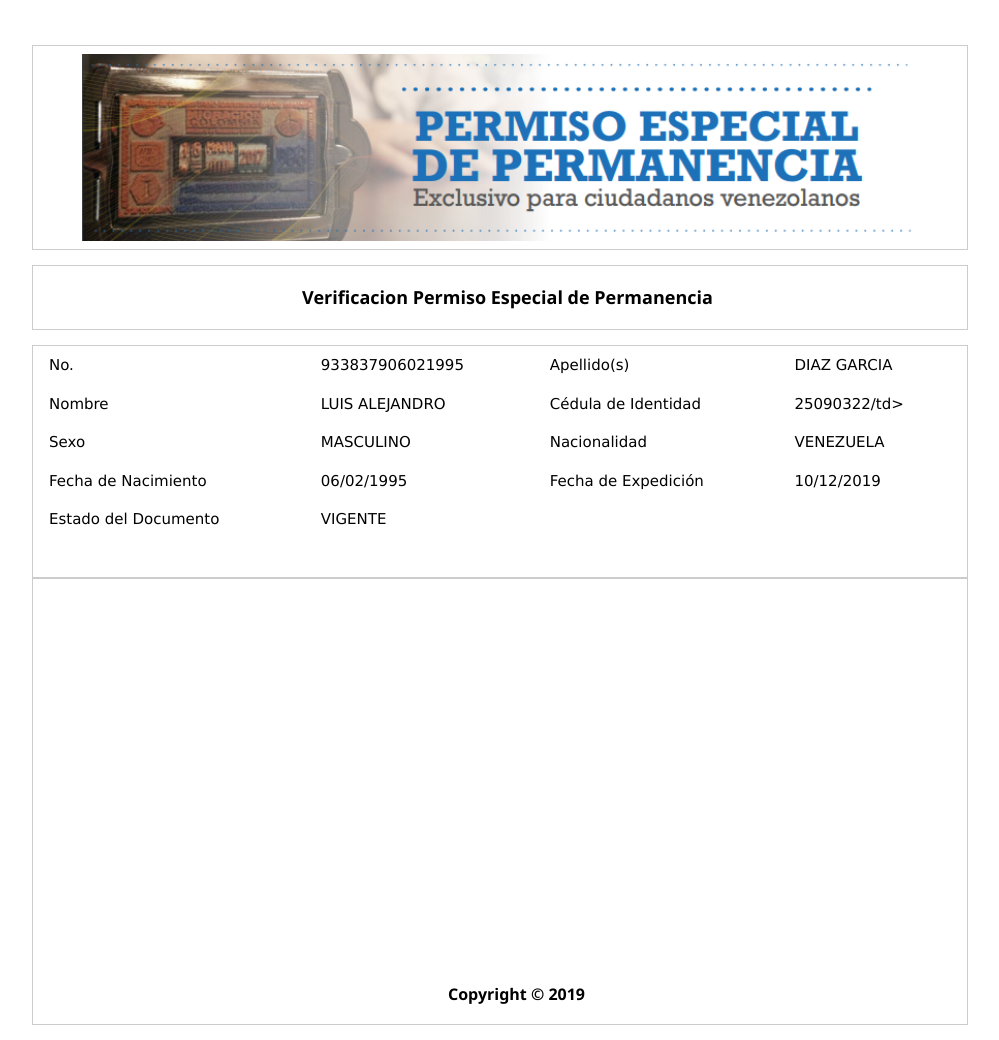
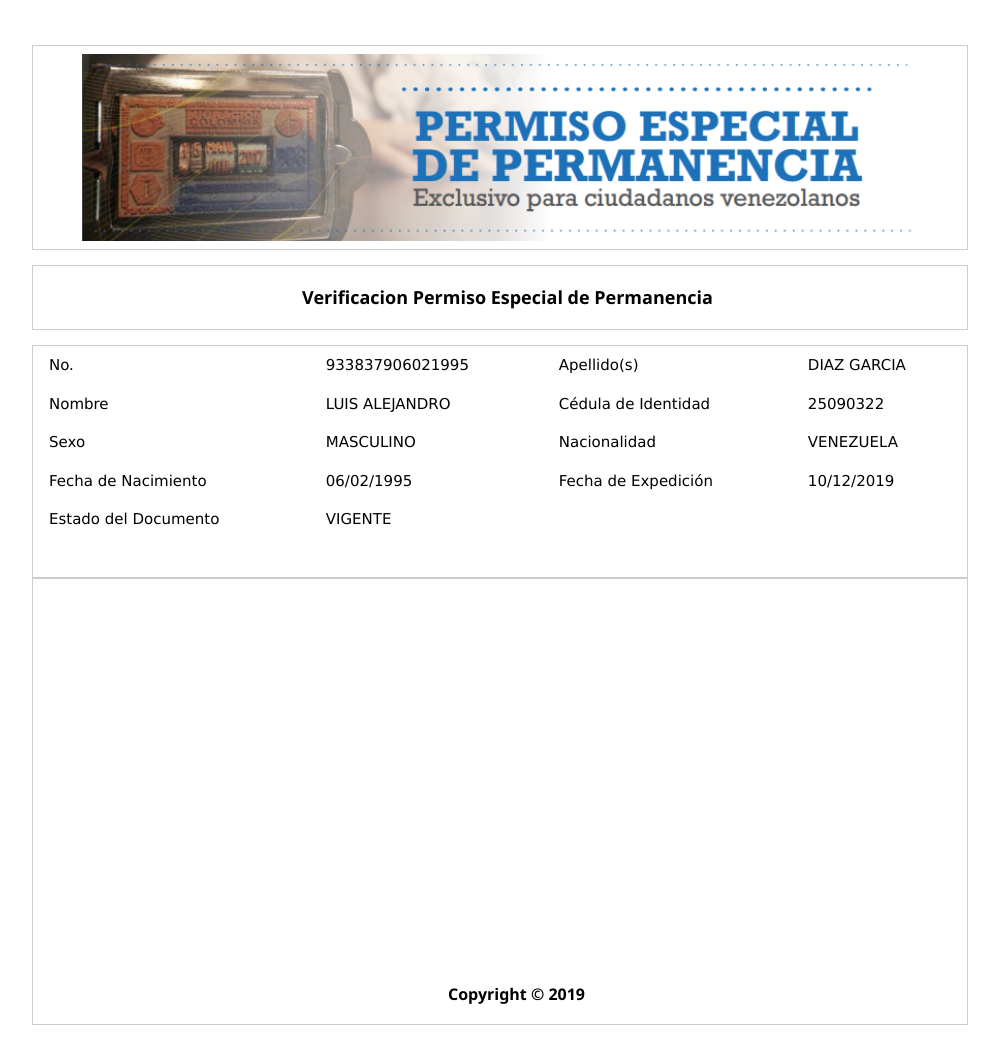
Before and after one commit to appsmigracioncolombialy/Certificado-Luis-Diaz, a plain HTML site: page index.html in a window 1280 px wide. Shown: the whole page, without its empty margins (192-1191 px from the left). Drawn offline with nearby package versions, Linux system fonts and the light colour scheme.

Commit message:
Update index.html

```diff
--- a/index.html
+++ b/index.html
@@ -160,7 +160,7 @@ th, td {
       <td>Nombre</td>
       <td>LUIS ALEJANDRO</td>
       <td>Cédula de Identidad</td>
-      <td>25090322/td>
+      <td>25090322</td>
     </tr>
     <tr>
       <td>Sexo</td>
```
